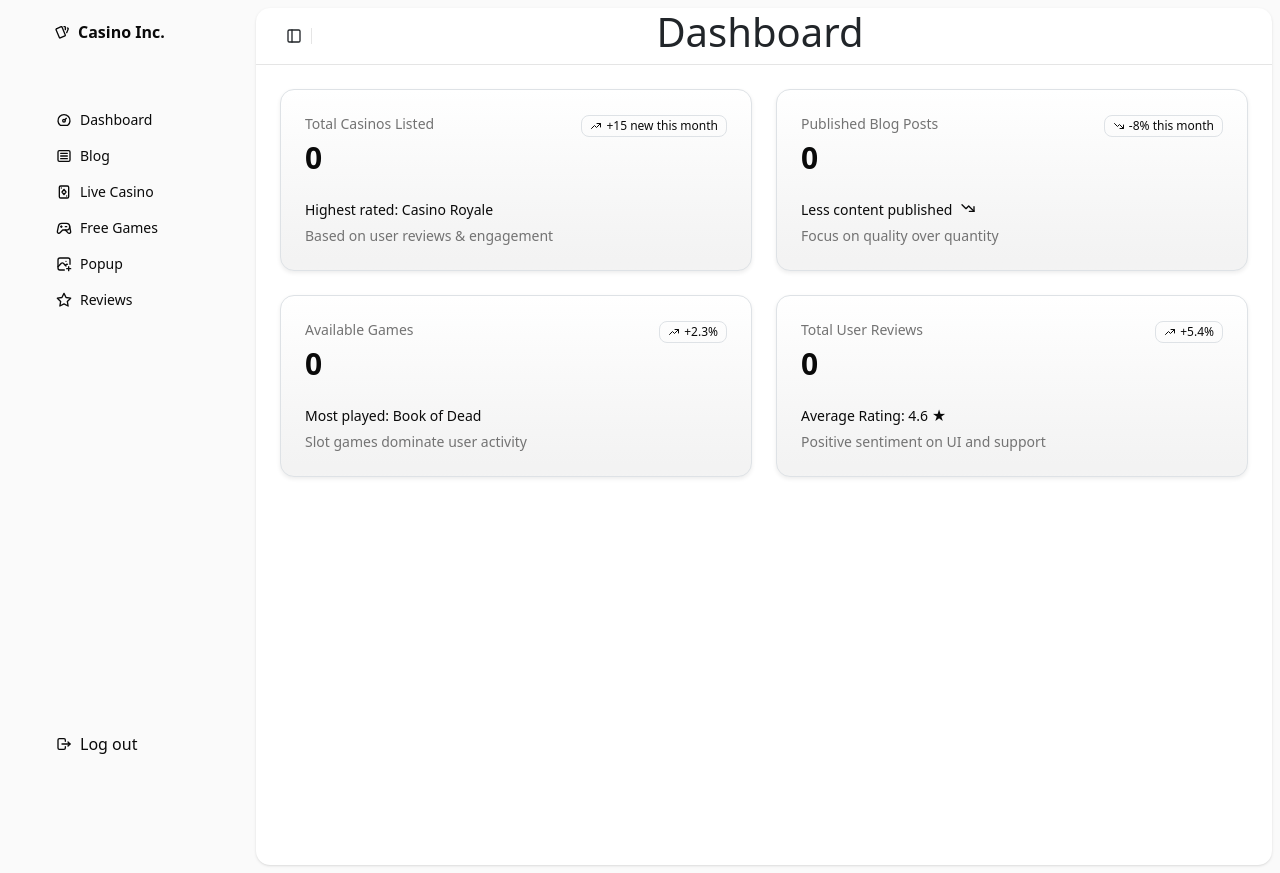
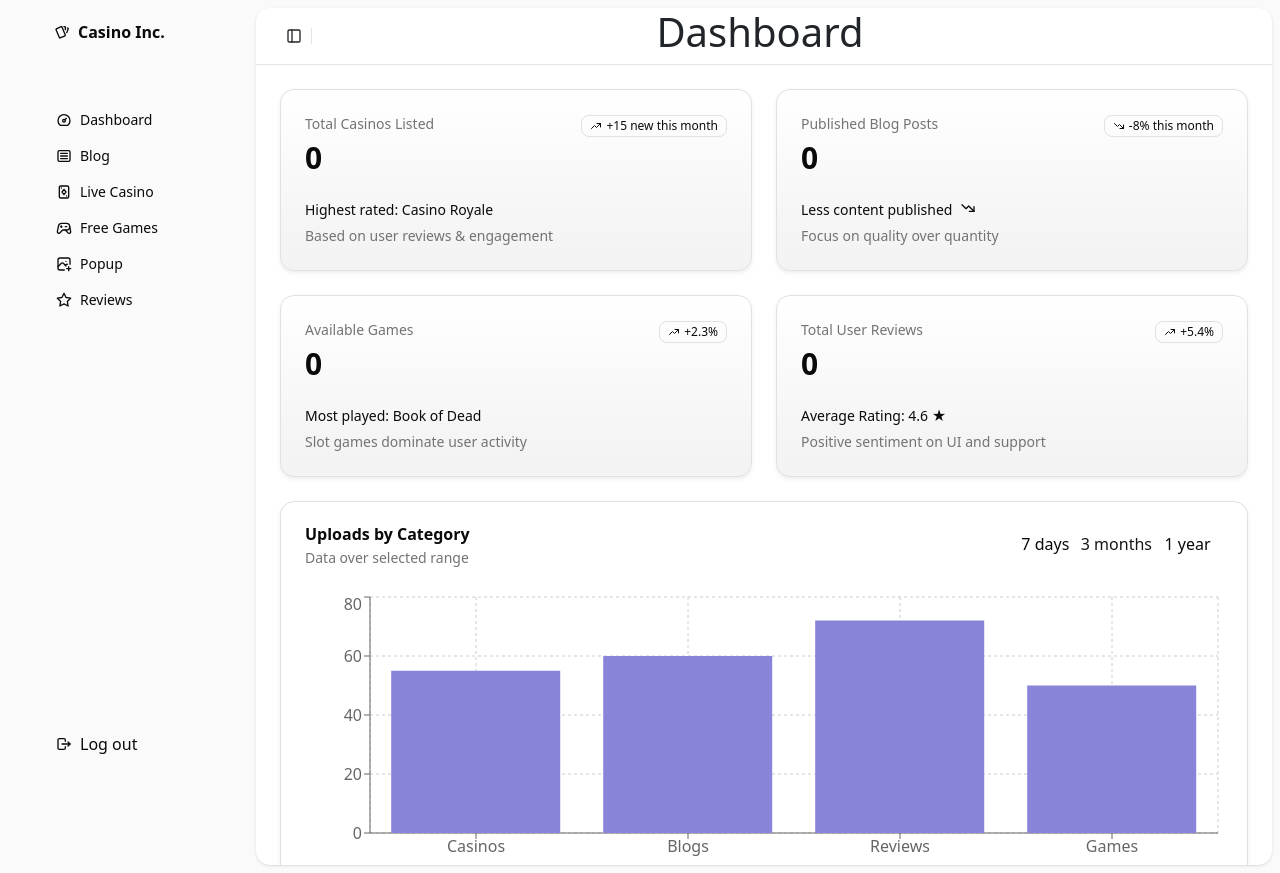
Before and after one commit to swarajsahil/casino, a React (Vite) app in the folder Frontend/: page /admin in a window 1280 px wide. Built offline with nearby package versions, Linux system fonts and the light colour scheme; no server answers; sample sign-in values are in the browser's storage.

Commit message:
Fix: missing problem

```diff
--- a/Frontend/src/Components/app-sidebar.jsx
+++ b/Frontend/src/Components/app-sidebar.jsx
@@ -9,8 +9,8 @@ import {
   IconPhotoPlus
 } from "@tabler/icons-react"
 
-import { NavMain } from "@/components/nav-main"
-import { NavUser } from "@/components/nav-user"
+import { NavMain } from "../Components/nav-main"
+import { NavUser } from "../components/nav-user"
 import {
   Sidebar,
   SidebarContent,
--- a/Frontend/src/Components/chart-area-interactive.jsx
+++ b/Frontend/src/Components/chart-area-interactive.jsx
@@ -18,18 +18,18 @@ import {
   CardContent,
   CardDescription,
   CardAction,
-} from "@/components/ui/card"
+} from "../Components/ui/card"
 import {
   ToggleGroup,
   ToggleGroupItem,
-} from "@/components/ui/toggle-group"
+} from "../components/ui/toggle-group"
 import {
   Select,
   SelectTrigger,
   SelectContent,
   SelectItem,
   SelectValue,
-} from "@/components/ui/select"
+} from "../components/ui/select"
 
 // Dummy dataset (should be fetched from backend)
 const data = {
--- a/Frontend/src/features/AdminHome.jsx
+++ b/Frontend/src/features/AdminHome.jsx
@@ -1,7 +1,7 @@
 import React from 'react';
 import { Routes, Route } from 'react-router-dom';
-import Sidebar from './admin/components/Sidebar';
-import Dashboard from '../pages/Dashboard';
+// import Sidebar from './admin/components/Sidebar';
+// import Dashboard from '../pages/Dashboard';
 import Blog from '../pages/Blog';
 import Casino from '../pages/Casino';
 import Games from '../pages/Games';
@@ -9,11 +9,11 @@ import Review from '../pages/Reviews';
 import "bootstrap/dist/css/bootstrap.min.css";
 import Popup from '../pages/Popup';
 
-// import { ChartAreaInteractive } from "@/Components/chart-area-interactive";
-import { SectionCards } from "@/components/section-cards";
-import { SiteHeader } from "@/components/site-header";
-import { SidebarInset, SidebarProvider } from "@/components/ui/sidebar";
-import { AppSidebar } from "@/components/app-sidebar";
+import { ChartAreaInteractive } from "../Components/chart-area-interactive";
+import { SectionCards } from "../components/section-cards";
+import { SiteHeader } from "../Components/site-header";
+import { SidebarInset, SidebarProvider } from "../components/ui/sidebar";
+import { AppSidebar } from "../components/app-sidebar";
 
 
 // Wrap layout and nested components in a single route element
@@ -24,7 +24,7 @@ function DashboardPage() {
         <div className="flex flex-col gap-4 py-4 md:gap-6 md:py-6">
           <SectionCards />
           <div className="px-4 lg:px-6">
-            {/* <ChartAreaInteractive /> */}
+            <ChartAreaInteractive />
           </div>
         </div>
       </div>
```
